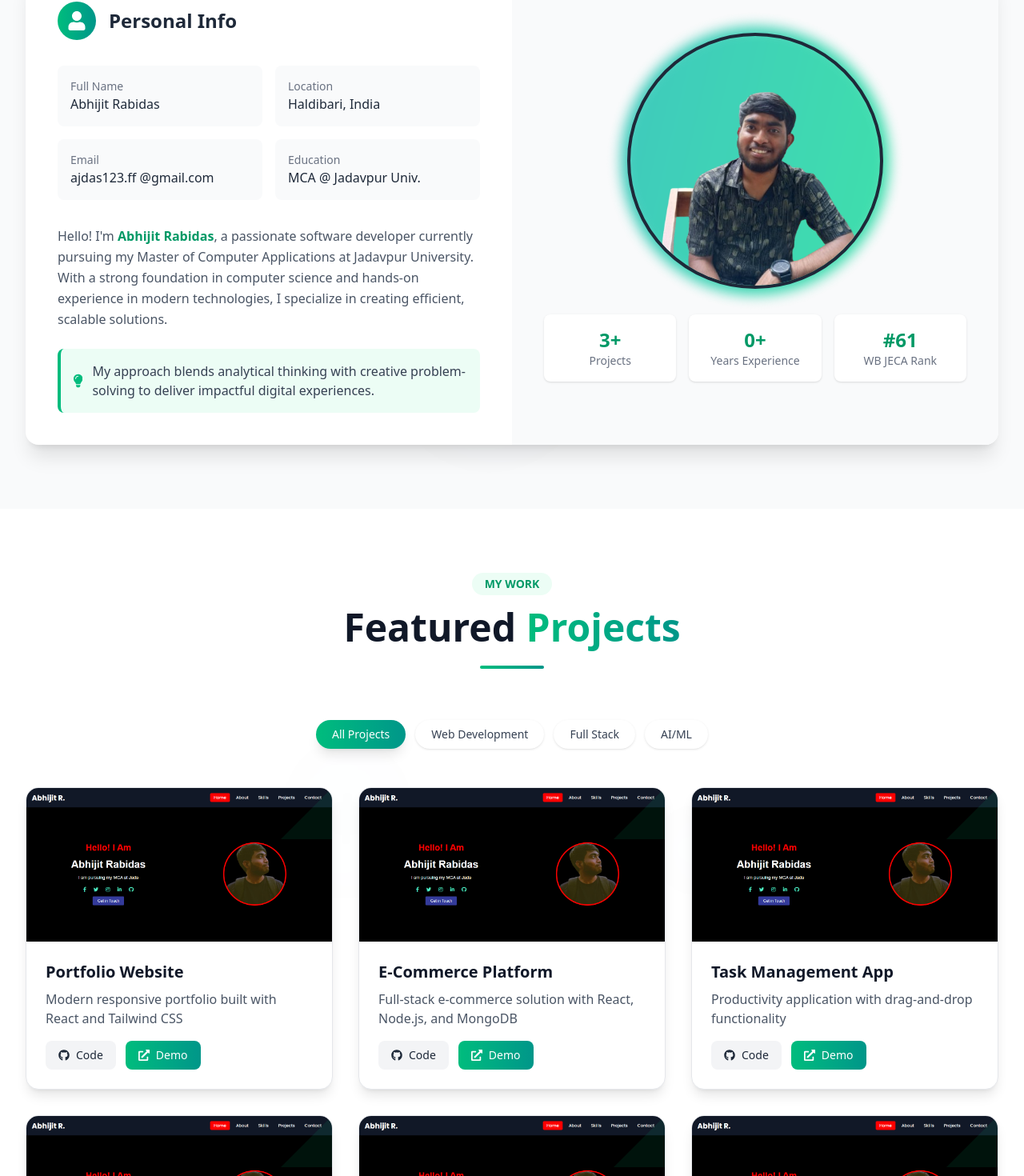
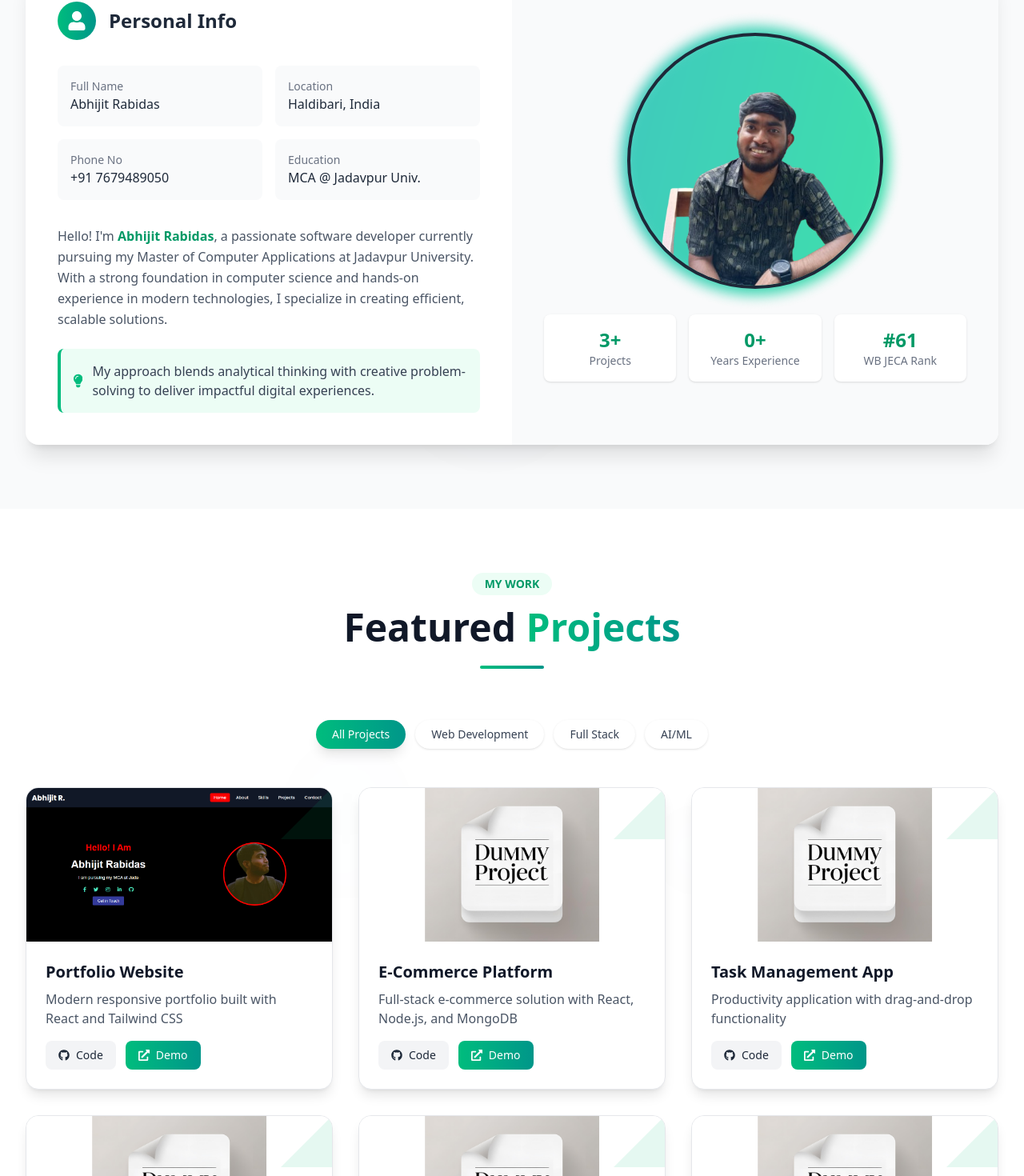
Before and after one commit to tesu123/website2, a React (Vite) app: page / in a window 1280 px wide. Shown: the part 1198-2668 px from the top of the page at 80% size. Built offline with nearby package versions, Linux system fonts and the light colour scheme.

Commit message:
first commit

```diff
--- a/src/About.jsx
+++ b/src/About.jsx
@@ -122,10 +122,10 @@ function About() {
                   </div>
                   <div className="bg-gray-50 dark:bg-gray-700 p-4 rounded-lg">
                     <p className="text-sm text-gray-500 dark:text-gray-400">
-                      Email
+                      Phone No
                     </p>
                     <p className="font-medium text-gray-800 dark:text-white">
-                      ajdas123.ff @gmail.com
+                      +91 7679489050
                     </p>
                   </div>
                   <div className="bg-gray-50 dark:bg-gray-700 p-4 rounded-lg">
@@ -328,7 +328,14 @@ function About() {
                   },
                   {
                     category: "Tools",
-                    skills: ["Git", "Github", "VS Code", "Vercel", "Matlab", "Linux"],
+                    skills: [
+                      "Git",
+                      "Github",
+                      "VS Code",
+                      "Vercel",
+                      "Matlab",
+                      "Linux",
+                    ],
                   },
                 ].map((skillGroup, index) => (
                   <div
--- a/src/Projects.jsx
+++ b/src/Projects.jsx
@@ -1,12 +1,14 @@
 import React, { useState } from "react";
 import { FaGithub, FaExternalLinkAlt } from "react-icons/fa";
 import ProjectThumbnail from "./assets/images/thumnail2.png";
+import DummyProjectTh from "./assets/images/dummy.png";
 
 function Projects() {
   const [activeFilter, setActiveFilter] = useState("all");
 
   const projects = [
     {
+      pimage: ProjectThumbnail,
       title: "Portfolio Website",
       description:
         "Modern responsive portfolio built with React and Tailwind CSS",
@@ -16,6 +18,7 @@ function Projects() {
       category: "web",
     },
     {
+      pimage: DummyProjectTh,
       title: "E-Commerce Platform",
       description:
         "Full-stack e-commerce solution with React, Node.js, and MongoDB",
@@ -25,6 +28,7 @@ function Projects() {
       category: "fullstack",
     },
     {
+      pimage: DummyProjectTh,
       title: "Task Management App",
       description: "Productivity application with drag-and-drop functionality",
       tags: ["React", "Firebase", "Tailwind CSS", "DnD"],
@@ -33,6 +37,7 @@ function Projects() {
       category: "web",
     },
     {
+      pimage: DummyProjectTh,
       title: "AI Image Generator",
       description: "Web application that generates images using AI models",
       tags: ["React", "Python", "TensorFlow", "Flask"],
@@ -41,6 +46,7 @@ function Projects() {
       category: "ai",
     },
     {
+      pimage: DummyProjectTh,
       title: "Weather Dashboard",
       description: "Real-time weather forecasting application with maps",
       tags: ["React", "API", "Chart.js", "Geolocation"],
@@ -49,6 +55,7 @@ function Projects() {
       category: "web",
     },
     {
+      pimage: DummyProjectTh,
       title: "Chat Application",
       description: "Real-time messaging platform with user authentication",
       tags: ["React", "Firebase", "WebSockets", "Tailwind CSS"],
@@ -192,7 +199,7 @@ const ProjectCard = ({ project, index }) => (
   >
     <div className="h-48 overflow-hidden relative">
       <img
-        src={ProjectThumbnail}
+        src={project.pimage}
         alt={`Screenshot of ${project.title}`}
         className="w-full h-full object-cover transition-transform duration-700 group-hover:scale-110"
         loading="lazy"
```
Also changed, not shown: src/assets/images/dummy.png (added).
